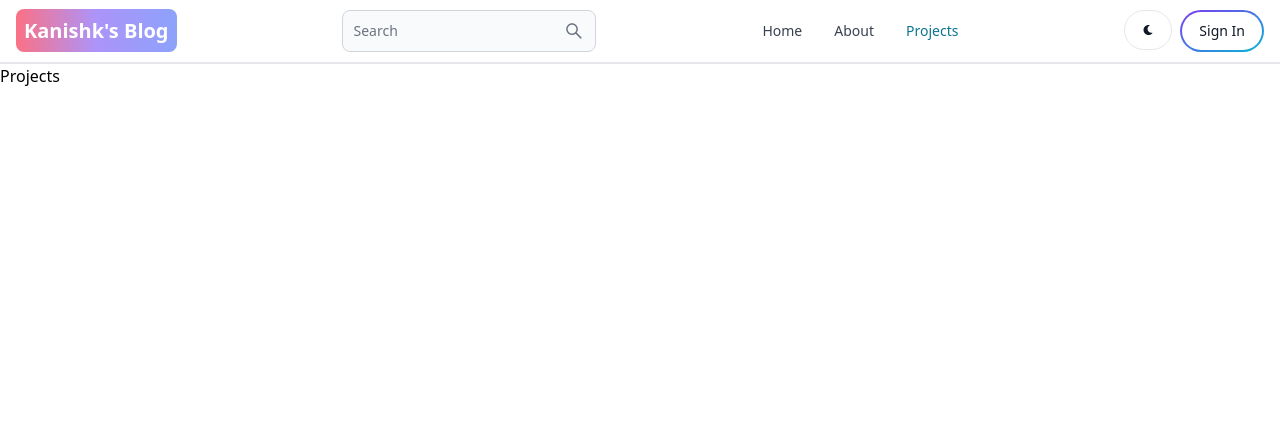
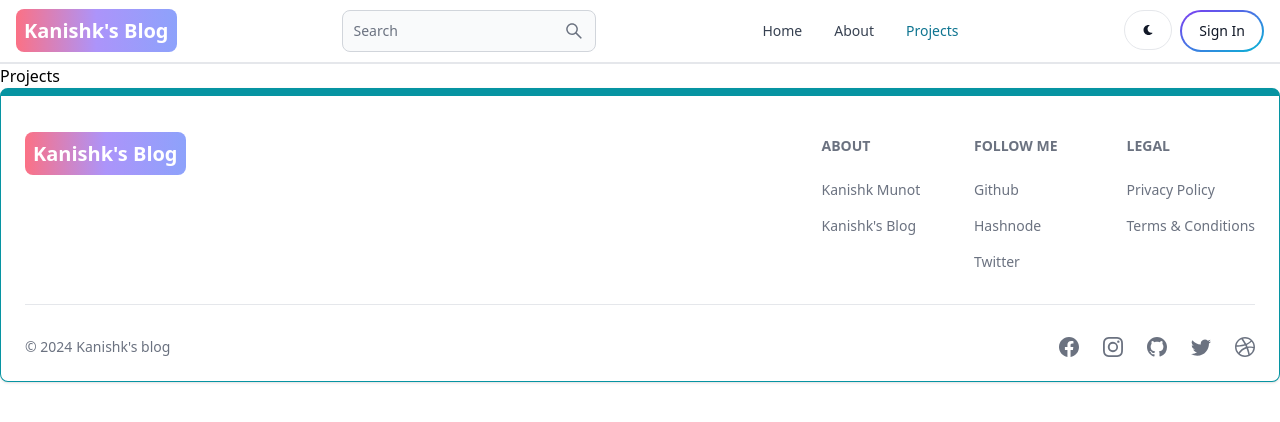
Before and after one commit to kanishkmunot/mernblog, a React (Vite) app in the folder client/: page /projects in a window 1280 px wide. Shown: the top 422 px of the page. Built offline with nearby package versions, Linux system fonts and the light colour scheme.

Commit message:
create and add the footer component

```diff
--- a/client/src/App.jsx
+++ b/client/src/App.jsx
@@ -6,11 +6,14 @@
 import Projects from './pages/Projects'
 import Signin from './pages/Signin'
 import Header from './components/Header'
+import Footer from './components/Footer'
 function App() {
   return (
     <div>
       <BrowserRouter>
+
       <Header />
+
       <Routes>
         <Route path='/' element={<Home/>}/>
         <Route path='/about' element={<About/>}/>
@@ -19,6 +22,9 @@
         <Route path='dashboard' element={<Dashboard/>}/>
         <Route path='projects' element={<Projects/>}/>
       </Routes>
+
+      <Footer/>
+
       </BrowserRouter>
 
     </div>
--- /dev/null
+++ b/client/src/components/Footer.jsx
@@ -0,0 +1,107 @@
+import React from 'react'
+import {Footer, FooterCopyright, FooterDivider} from 'flowbite-react'
+import {Link} from 'react-router-dom'
+import {BsFacebook, BsInstagram, BsTwitter, BsGithub, BsDribbble} from 'react-icons/bs'
+
+function FooterCom() {
+  return (
+    <Footer container className='border border-t-8 border-teal-500'>
+      <div className='w-full max-w-7xl mx-auto'>
+        <div className='grid w-full justify-between sm:flex md:grid-cols-1'>
+            <div className='mt-5'>
+            <Link
+            to="/"
+            className='self-center whitespace-nowrap text-lg sm:text-xl font-semibold dark:text-white'>
+
+            <span className='px-2 py-2 bg-gradient-to-r from-rose-400 via-purple-400 to-indigo-400 rounded-lg text-white'>Kanishk's Blog
+            </span>
+           </Link>
+            </div>
+            <div className='grid grid-cols-2 gap-8 mt-4 sm:grid-cols-3 sm:gap-6'>
+                <div>
+                <Footer.Title title='About'/>
+                <Footer.LinkGroup col>
+                    <Footer.Link
+                        href='https://www.linkedin.com/in/kanishk-munot-11b34b24b/'
+                        target='_blank'
+                        rel='noopener noreferrer'
+                    >
+                      Kanishk Munot
+                    </Footer.Link>
+                    <Footer.Link
+                        href='/about'
+                        target='_blank'
+                        rel='noopener noreferrer'
+                    >
+                      Kanishk's Blog
+                    </Footer.Link>
+                </Footer.LinkGroup>
+                </div>
+                <div>
+                <Footer.Title title='Follow me'/>
+                <Footer.LinkGroup col>
+                    <Footer.Link
+                        href='https://github.com/kanishkmunot'
+                        target='_blank'
+                        rel='noopener noreferrer'
+                    >
+                      Github
+                    </Footer.Link>
+                    <Footer.Link
+                        href='https://kanishkmunot.hashnode.dev/'
+                        target='_blank'
+                        rel='noopener noreferrer'
+                    >
+                      Hashnode
+                    </Footer.Link>
+                    <Footer.Link
+                        href='https://twitter.com/kanishk_munot'
+                        target='_blank'
+                        rel='noopener noreferrer'
+                    >
+                      Twitter
+                    </Footer.Link>
+                </Footer.LinkGroup>
+                </div>
+                <div>
+                <Footer.Title title='Legal'/>
+                <Footer.LinkGroup col>
+                    <Footer.Link
+                        href='https://en.wikipedia.org/wiki/Privacy_policy'
+                        target='_blank'
+                        rel='noopener noreferrer'
+                    >
+                      Privacy Policy
+                    </Footer.Link>
+                    <Footer.Link
+                        href='/about'
+                        target='_blank'
+                        rel='noopener noreferrer'
+                    >
+                      Terms &amp; Conditions
+                    </Footer.Link>
+                </Footer.LinkGroup>
+                </div>
+            </div>
+        </div>
+        <FooterDivider/>
+        <div className='w-full sm:flex sm:items-center sm:justify-between'>
+            <Footer.Copyright
+              href='#'
+              by="Kanishk's blog"
+              year={new Date().getFullYear()}
+              />
+              <div className='flex gap-6 sm:mt-0 mt-4 sm:justify-center'>
+                <Footer.Icon href='#' icon={BsFacebook}/>
+                <Footer.Icon href='#' icon={BsInstagram}/>
+                <Footer.Icon href='https://github.com/kanishkmunot' icon={BsGithub}/>
+                <Footer.Icon href='#' icon={BsTwitter}/>
+                <Footer.Icon href='#' icon={BsDribbble}/>
+              </div>
+        </div>
+      </div>
+    </Footer>
+  )
+}
+
+export default FooterCom
```
